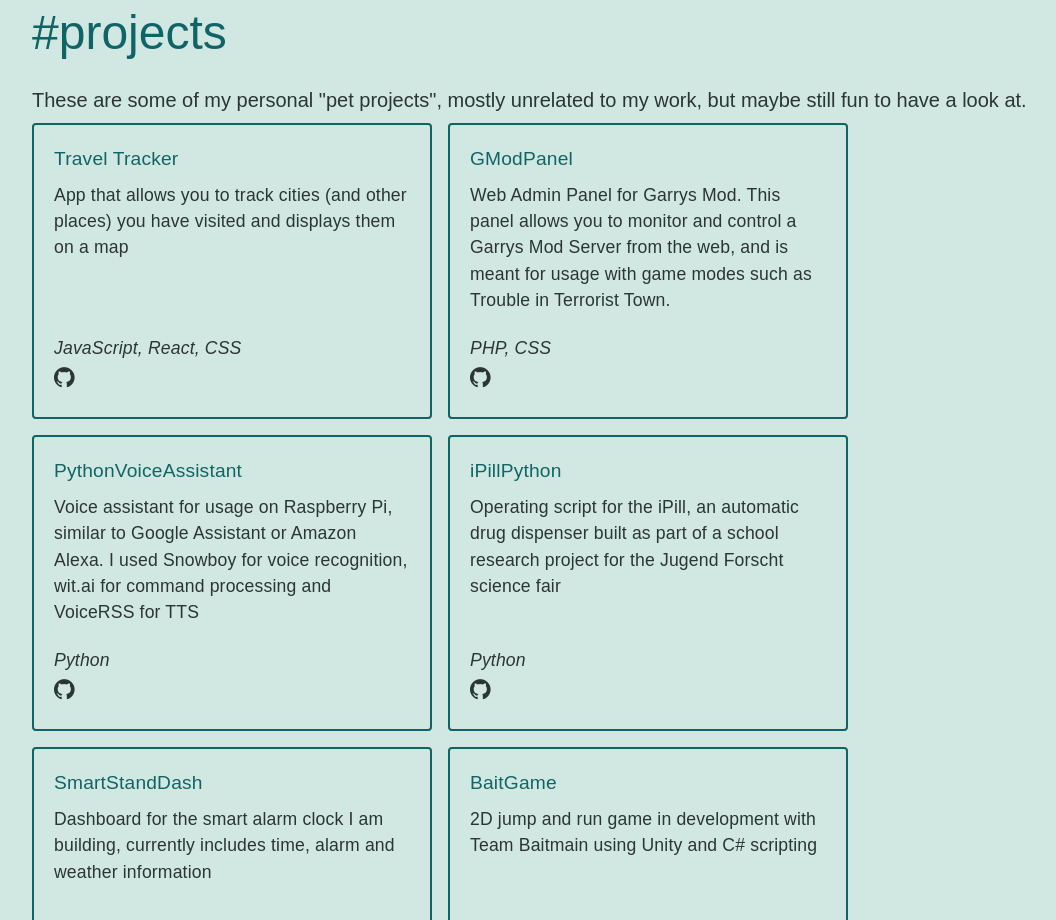
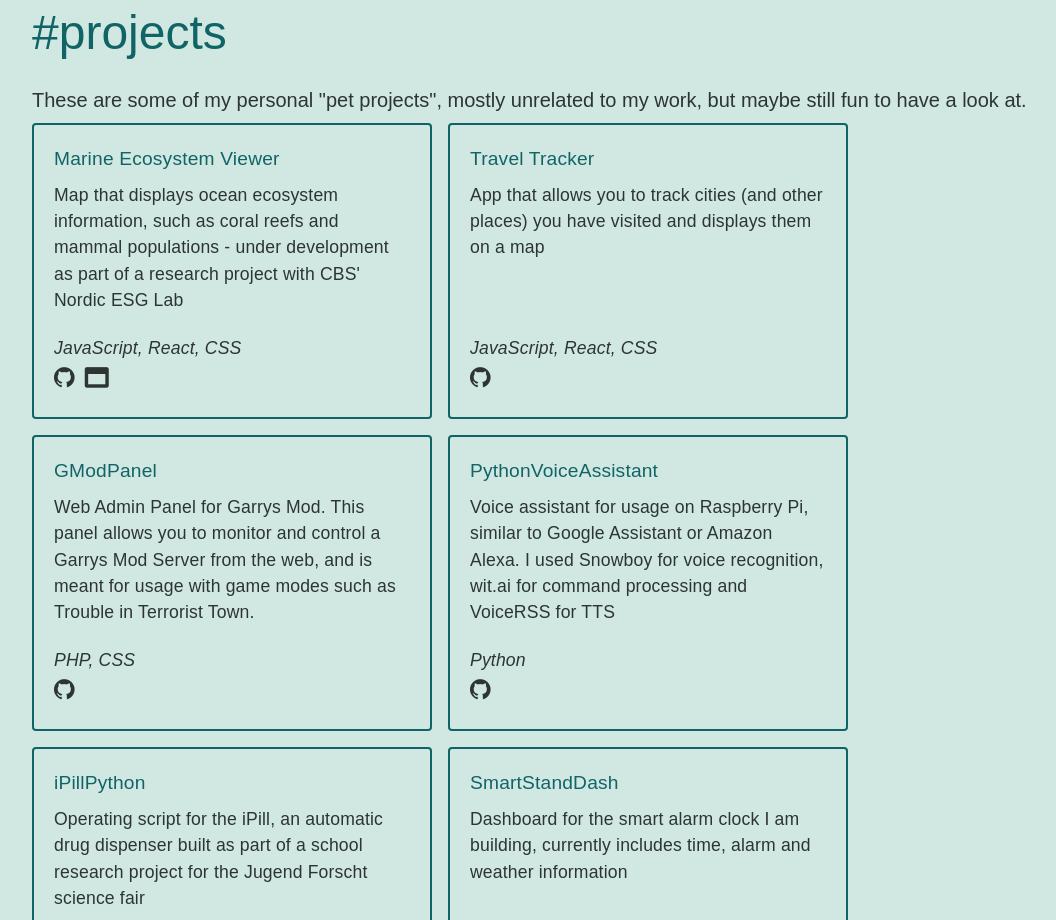
Before and after one commit to thimomerke/thimome-homepage, a React (Create React App) app: page / in a window 1280 px wide. Shown: the part 3060-3980 px from the top of the page, without its empty margins (50-1106 px from the left). Built offline with nearby package versions, Linux system fonts and the light colour scheme; no server answers.

Commit message:
Added new project

```diff
--- a/src/components/ProjectsPanel.js
+++ b/src/components/ProjectsPanel.js
@@ -6,25 +6,28 @@
 import '../styles/ProjectsPanel.component.css';
 
 const projects = [
-  { id: 0, name: 'Travel Tracker',
+  { id: 0, name: 'Marine Ecosystem Viewer',
+    desc: `Map that displays ocean ecosystem information, such as coral reefs and mammal populations - under development as part of a research project with CBS' Nordic ESG Lab`,
+    techs: 'JavaScript, React, CSS', github: 'https://github.com/thimomerke/ocean-ecosystem-risk-viewer', deploy: 'https://ocean.thimo.me'},
+  { id: 1, name: 'Travel Tracker',
   desc: 'App that allows you to track cities (and other places) you have visited and displays them on a map',
   techs: 'JavaScript, React, CSS', github: 'https://github.com/thimomerke/leaflet-travel-app'},
-  { id: 1, name: 'GModPanel',
+  { id: 2, name: 'GModPanel',
   desc: 'Web Admin Panel for Garrys Mod. This panel allows you to monitor and control a Garrys Mod Server from the web, and is meant for usage with game modes such as Trouble in Terrorist Town.',
   techs: 'PHP, CSS', github: 'https://github.com/thimomerke/GModPanel'},
-  { id: 2, name: 'PythonVoiceAssistant',
+  { id: 3, name: 'PythonVoiceAssistant',
   desc: 'Voice assistant for usage on Raspberry Pi, similar to Google Assistant or Amazon Alexa. I used Snowboy for voice recognition, wit.ai for command processing and VoiceRSS for TTS',
   techs: 'Python', github: 'https://github.com/thimomerke/PythonVoiceAssistant'},
-  { id: 3, name: 'iPillPython',
+  { id: 4, name: 'iPillPython',
   desc: 'Operating script for the iPill, an automatic drug dispenser built as part of a school research project for the Jugend Forscht science fair',
   techs: 'Python', github: 'https://github.com/thimomerke/iPillPython'},
-  { id: 4, name: 'SmartStandDash',
+  { id: 5, name: 'SmartStandDash',
   desc: 'Dashboard for the smart alarm clock I am building, currently includes time, alarm and weather information',
   techs: 'JavaScript, HTML, CSS', github: 'https://github.com/thimomerke/nightstand-smart-dashboard'},
-  { id: 5, name: 'BaitGame',
+  { id: 6, name: 'BaitGame',
   desc: '2D jump and run game in development with Team Baitmain using Unity and C# scripting',
   techs: 'Unity, C#', github: 'https://github.com/TeamBaitmain/2dgamefalldmg'},
-  { id: 6, name: 'Team BaitMain Homepage',
+  { id: 7, name: 'Team BaitMain Homepage',
   desc: 'I act as a web developer and server administrator for the multi-gaming team BaitMain',
   techs: 'JavaScript, React / Next.JS, CSS', github: 'https://github.com/thimomerke/BaitmainHomepage-next', deploy: 'https://baitmain.de'},
 ]
```
